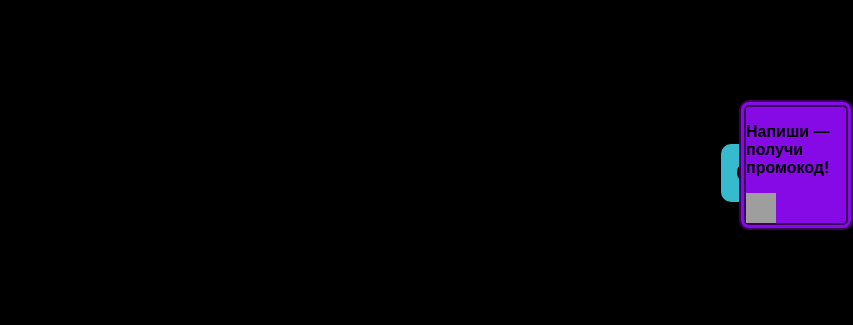
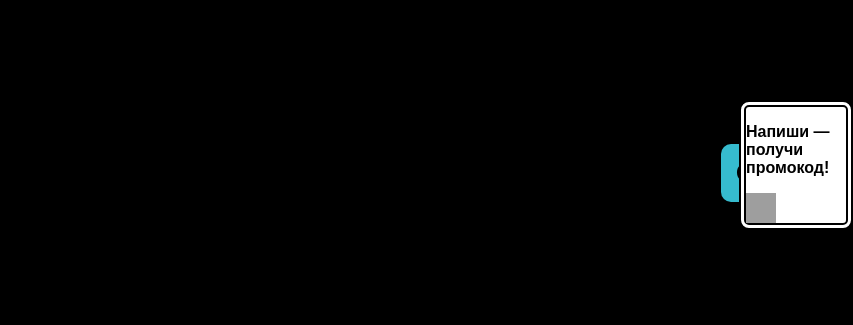
Before and after one commit to dasti-art/D_project_2, a plain HTML site: page index.html in a window 1280 px wide. In both pictures the pointer is over the element "Напиши — получи промокод!". Shown: the top 325 px of the page, 427-1280 px from the left. Drawn offline with Linux system fonts and the light colour scheme; grey boxes are pictures that could not be loaded.

Commit message:
Update style.css

```diff
--- a/style.css
+++ b/style.css
@@ -116,9 +116,9 @@ color: rgb(238, 99, 226)
 
 .social:hover {
 
-background-color: #850AE5;
+background-color: white;
     border-radius: 10px;
-    border: 7px double rgb(60, 0, 90);}
+    border: 7px double black;}
 .post:hover{
     background-color: black;
     color: white;
@@ -129,7 +129,7 @@ background-color: #850AE5;
     top: 100px;
     right: 0px;
     width: 100px;
-    background-color: #black;
+    background-color: black;
     border-radius: 10px;
     border: 7px double white;
 }
```
